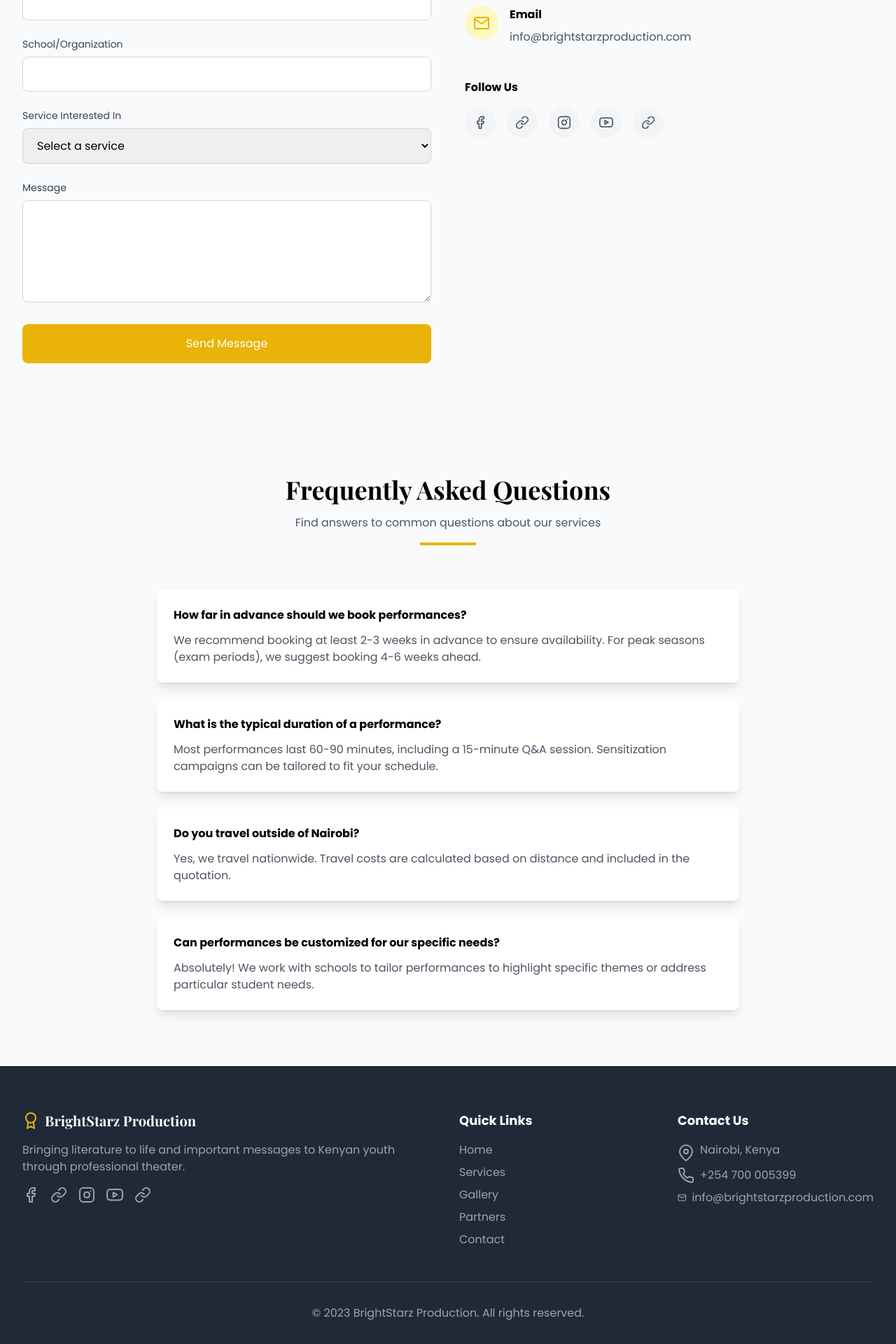
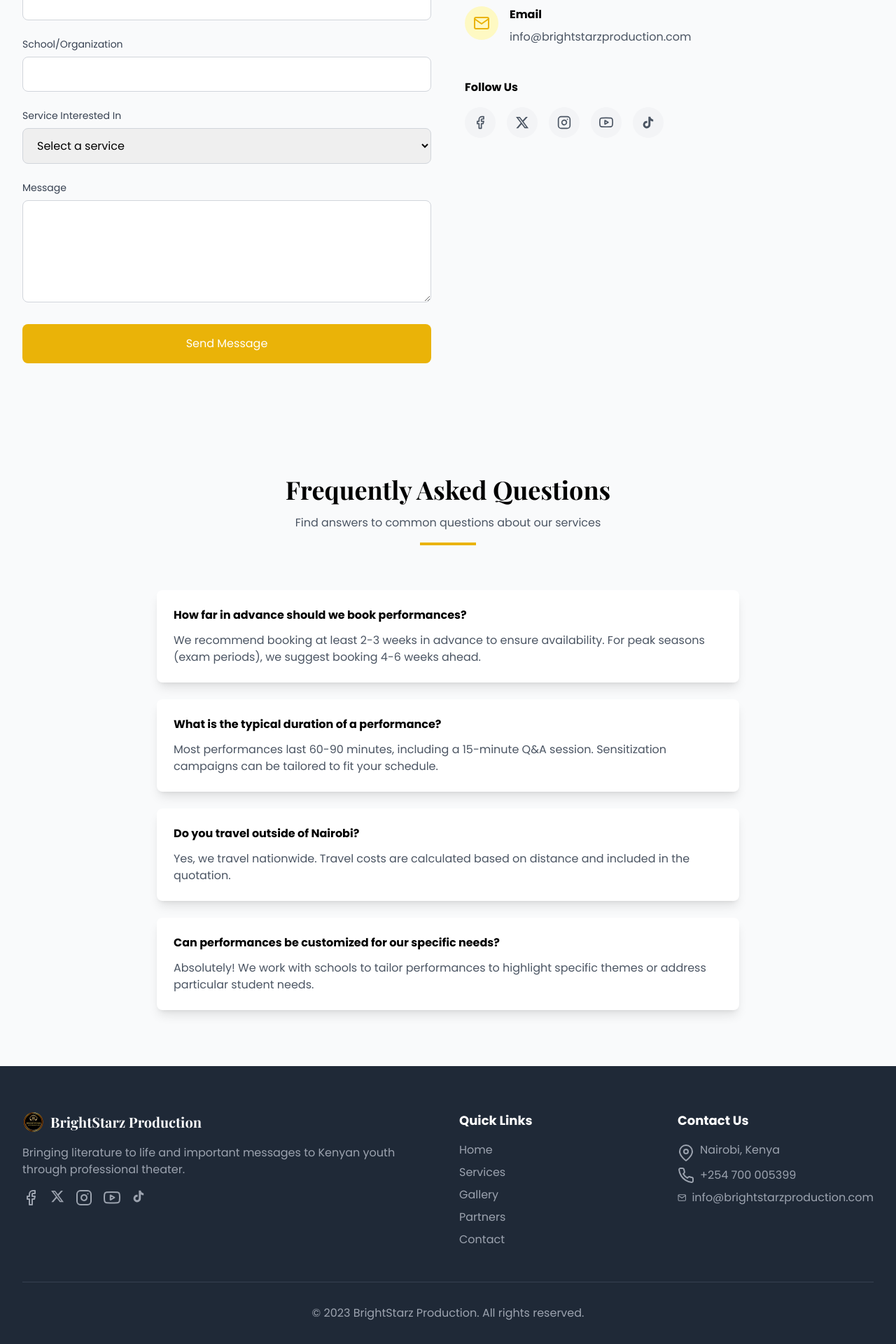
Before and after one commit to RichStudios/brightstarz, a React (Create React App) app: page /contact in a window 1280 px wide. Shown: the part 639-2559 px from the top of the page at 70% size. Built offline with nearby package versions, Linux system fonts and the light colour scheme.

Commit message:
changed the logo and icons in the footer, navigation, home page and contact page

```diff
--- a/src/components/layout/Footer.tsx
+++ b/src/components/layout/Footer.tsx
@@ -14,8 +14,8 @@ const Footer: React.FC = () => {
       <div className="max-w-7xl mx-auto px-4 sm:px-6 lg:px-8">
         <div className="grid grid-cols-2 md:grid-cols-4 gap-8">
           <div className="col-span-2">
-            <div className="flex items-center mb-4">
-              <i data-feather="award" className="text-yellow-500 mr-2"></i>
+                        <div className="flex items-center mb-4">
+              <img src="/android-chrome-512x512.png" alt="BrightStarz Logo" className="w-8 h-8 mr-2" />
               <span className="text-xl font-bold playfair">BrightStarz Production</span>
             </div>
             <p className="text-gray-400 mb-4">
@@ -26,7 +26,9 @@ const Footer: React.FC = () => {
                 <i data-feather="facebook"></i>
               </a>
               <a href="https://x.com/brightstarz_prod" className="text-gray-400 hover:text-white">
-                <i data-feather="link"></i>
+                <svg className="w-5 h-5" fill="currentColor" viewBox="0 0 24 24" aria-hidden="true">
+                  <path d="M18.244 2.25h3.308l-7.227 8.26 8.502 11.24H16.17l-5.214-6.817L4.99 21.75H1.68l7.73-8.835L1.254 2.25H8.08l4.713 6.231zm-1.161 17.52h1.833L7.084 4.126H5.117z"/>
+                </svg>
               </a>
               <a href="#" className="text-gray-400 hover:text-white">
                 <i data-feather="instagram"></i>
@@ -35,7 +37,9 @@ const Footer: React.FC = () => {
                 <i data-feather="youtube"></i>
               </a>
               <a href="https://tiktok.com/@brightstarz6" className="text-gray-400 hover:text-white">
-                <i data-feather="link"></i>
+                <svg className="w-5 h-5" fill="currentColor" viewBox="0 0 24 24" aria-hidden="true">
+                  <path d="M19.59 6.69a4.83 4.83 0 0 1-3.77-4.25V2h-3.45v13.67a2.89 2.89 0 0 1-5.2 1.74 2.89 2.89 0 0 1 2.31-4.64 2.93 2.93 0 0 1 .88.13V9.4a6.84 6.84 0 0 0-1-.05A6.33 6.33 0 0 0 5 20.1a6.34 6.34 0 0 0 10.86-4.43v-7a8.16 8.16 0 0 0 4.77 1.52v-3.4a4.85 4.85 0 0 1-1-.1z"/>
+                </svg>
               </a>
             </div>
           </div>
--- a/src/components/layout/Navigation.tsx
+++ b/src/components/layout/Navigation.tsx
@@ -44,8 +44,8 @@ const Navigation: React.FC = () => {
       <nav className="bg-white shadow-lg sticky top-0 z-50">
         <div className="max-w-7xl mx-auto px-4 sm:px-6 lg:px-8">
           <div className="flex justify-between h-20 items-center">
-            <div className="flex-shrink-0 flex items-center">
-              <i data-feather="award" className="text-yellow-500 mr-2"></i>
+                        <div className="flex-shrink-0 flex items-center">
+              <img src="/android-chrome-512x512.png" alt="BrightStarz Logo" className="w-8 h-8 mr-2" />
               <span className="text-xl font-bold text-gray-800 playfair">BrightStarz Production</span>
             </div>
 
@@ -80,8 +80,8 @@ const Navigation: React.FC = () => {
         style={{ height: '100vh' }}
       >
         <div className="flex justify-between items-center p-4 border-b">
-          <div className="flex items-center">
-            <i data-feather="award" className="text-yellow-500 mr-2"></i>
+                    <div className="flex items-center">
+            <img src="/android-chrome-512x512.png" alt="BrightStarz Logo" className="w-8 h-8 mr-2" />
             <span className="text-xl font-bold text-gray-800 playfair">BrightStarz Production</span>
           </div>
           <button
--- a/src/pages/Contact.tsx
+++ b/src/pages/Contact.tsx
@@ -191,7 +191,9 @@ const Contact: React.FC = () => {
                     <i data-feather="facebook" className="text-gray-600 hover:text-yellow-600 w-5 h-5"></i>
                   </a>
                   <a href="https://x.com/brightstarz_prod" className="bg-gray-100 hover:bg-yellow-100 p-3 rounded-full transition duration-300">
-                    <i data-feather="link" className="text-gray-600 hover:text-yellow-600 w-5 h-5"></i>
+                    <svg className="text-gray-600 hover:text-yellow-600 w-5 h-5" fill="currentColor" viewBox="0 0 24 24" aria-hidden="true">
+                      <path d="M18.244 2.25h3.308l-7.227 8.26 8.502 11.24H16.17l-5.214-6.817L4.99 21.75H1.68l7.73-8.835L1.254 2.25H8.08l4.713 6.231zm-1.161 17.52h1.833L7.084 4.126H5.117z"/>
+                    </svg>
                   </a>
                   <a href="#" className="bg-gray-100 hover:bg-yellow-100 p-3 rounded-full transition duration-300">
                     <i data-feather="instagram" className="text-gray-600 hover:text-yellow-600 w-5 h-5"></i>
@@ -200,7 +202,9 @@ const Contact: React.FC = () => {
                     <i data-feather="youtube" className="text-gray-600 hover:text-yellow-600 w-5 h-5"></i>
                   </a>
                   <a href="https://tiktok.com/@brightstarz6" className="bg-gray-100 hover:bg-yellow-100 p-3 rounded-full transition duration-300">
-                    <i data-feather="link" className="text-gray-600 hover:text-yellow-600 w-5 h-5"></i>
+                    <svg className="text-gray-600 hover:text-yellow-600 w-5 h-5" fill="currentColor" viewBox="0 0 24 24" aria-hidden="true">
+                      <path d="M19.59 6.69a4.83 4.83 0 0 1-3.77-4.25V2h-3.45v13.67a2.89 2.89 0 0 1-5.2 1.74 2.89 2.89 0 0 1 2.31-4.64 2.93 2.93 0 0 1 .88.13V9.4a6.84 6.84 0 0 0-1-.05A6.33 6.33 0 0 0 5 20.1a6.34 6.34 0 0 0 10.86-4.43v-7a8.16 8.16 0 0 0 4.77 1.52v-3.4a4.85 4.85 0 0 1-1-.1z"/>
+                    </svg>
                   </a>
                 </div>
               </div>
--- a/src/pages/Home.tsx
+++ b/src/pages/Home.tsx
@@ -310,10 +310,10 @@ const Home: React.FC = () => {
               Contact Us
             </Link>
             <a
-              href="tel:+254700123456"
+              href="tel:+254 700 005399"
               className="bg-transparent hover:bg-yellow-600 border-2 border-white px-8 py-3 rounded-full font-medium transition duration-300"
             >
-              Call +254 700 123456
+              Call ++254 700 005399
             </a>
           </div>
         </div>
```
